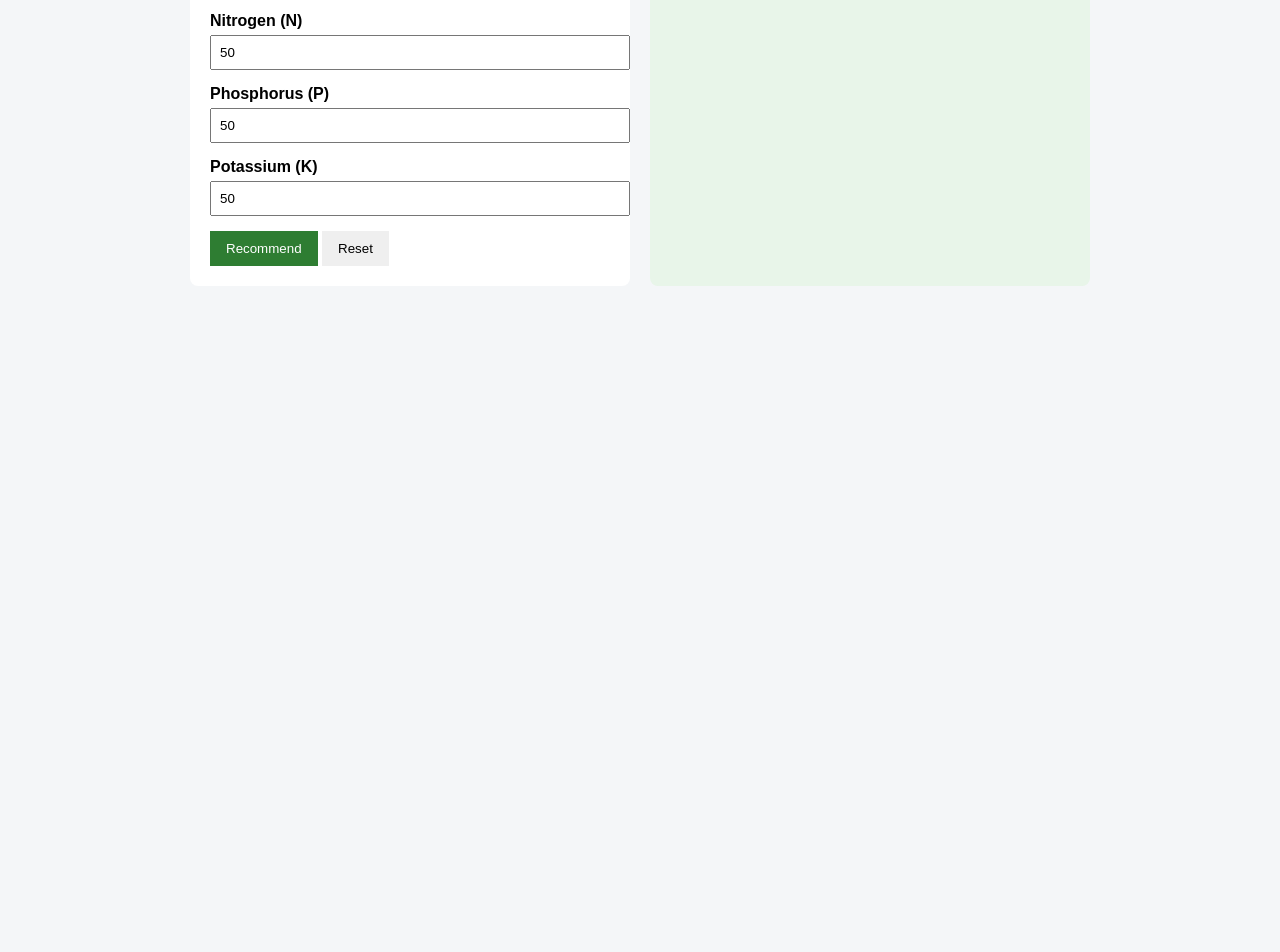
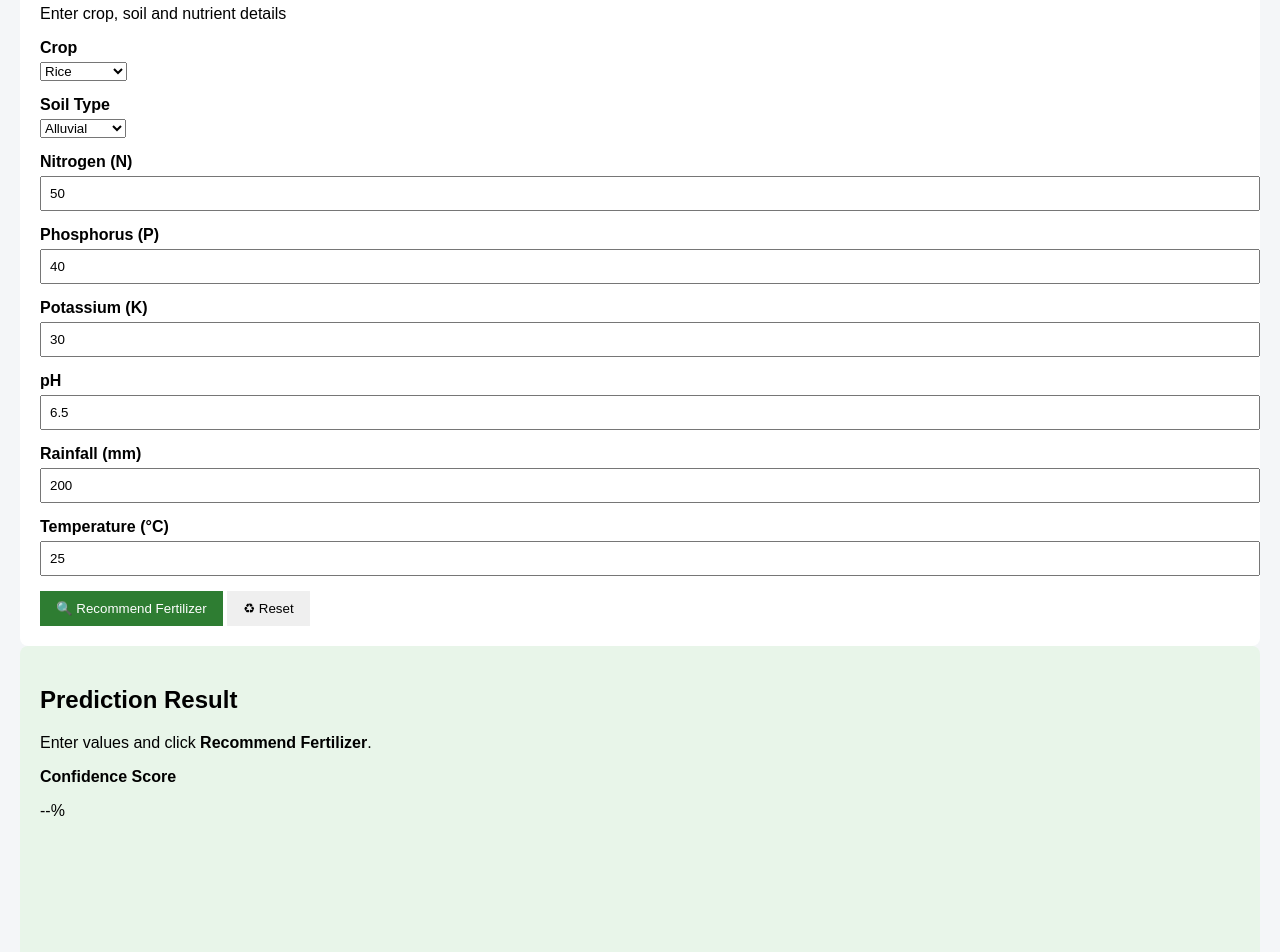
Before and after one commit to priya-sammal/KRISHIMITRA, a plain HTML site: page prediction_frontend/fertilizer/index.html in a window 1280 px wide. Shown: the part 252-1204 px from the top of the page. Before the commit the page ends 800 px from the top, so only its background shows below. Drawn offline with nearby package versions, Linux system fonts and the light colour scheme.

Commit message:
add the values of soil and crop

```diff
--- a/prediction_frontend/fertilizer/index.html
+++ b/prediction_frontend/fertilizer/index.html
@@ -1,50 +1,132 @@
 <!doctype html>
 <html lang="en">
+
 <head>
   <meta charset="utf-8" />
+  <title>KrishiMitra | Fertilizer Recommendation</title>
   <meta name="viewport" content="width=device-width,initial-scale=1" />
-  <title>Fertilizer Recommendation</title>
   <link rel="stylesheet" href="css/style.css">
+  <link href="https://fonts.googleapis.com/css2?family=Poppins:wght@300;400;500;600;700&display=swap" rel="stylesheet">
 </head>
+
 <body>
 
-  <div class="main-wrap">
-    <div class="card">
-      <h1>Fertilizer Recommendation</h1>
-      <p class="lead">Enter soil values and crop name</p>
+  <header class="topbar">
+    <div class="brand">
+      <h1>🌾 KrishiMitra</h1>
+      <p>Smart Crop & Fertilizer Recommendation System</p>
+      <p class="college">Final Year Project | Graphic Era Hill University</p>
+    </div>
+  </header>
+
+  <main class="container">
+    <div class="card form-card">
+      <h2>Fertilizer Recommendation</h2>
+      <p class="subtitle">Enter crop, soil and nutrient details</p>
+
+      <div class="grid">
+        <div class="form-group">
+          <label>Crop</label>
+          <select id="crop">
+            <option value="rice">Rice</option>
+            <option value="wheat">Wheat</option>
+            <option value="maize">Maize</option>
+            <option value="banana">Banana</option>
+            <option value="cotton">Cotton</option>
+            <option value="sugarcane">Sugarcane</option>
+            <option value="tomato">Tomato</option>
+            <option value="potato">Potato</option>
+            <option value="onion">Onion</option>
+            <option value="soybean">Soybean</option>
+            <!-- (You can add all others later if you want) -->
+          </select>
+        </div>
 
         <div class="form-group">
-        <label>Crop Name</label>
-        <input type="text" id="crop" placeholder="e.g. Rice, Wheat" />
+          <label>Soil Type</label>
+          <select id="soil">
+            <option value="alluvial">Alluvial</option>
+            <option value="black">Black</option>
+            <option value="clay loam">Clay Loam</option>
+            <option value="clayey">Clayey</option>
+            <option value="coastal">Coastal</option>
+            <option value="laterite">Laterite</option>
+            <option value="red">Red</option>
+            <option value="sandy">Sandy</option>
+            <option value="silty clay">Silty Clay</option>
+          </select>
         </div>
 
         <div class="form-group">
           <label>Nitrogen (N)</label>
-        <input type="number" id="nitrogen" value="50" />
+          <input type="number" id="nitrogen" value="50">
         </div>
 
         <div class="form-group">
           <label>Phosphorus (P)</label>
-        <input type="number" id="phosphorus" value="50" />
+          <input type="number" id="phosphorus" value="40">
         </div>
 
         <div class="form-group">
           <label>Potassium (K)</label>
-        <input type="number" id="potassium" value="50" />
+          <input type="number" id="potassium" value="30">
+        </div>
+
+        <div class="form-group">
+          <label>pH</label>
+          <input type="number" step="0.1" id="ph" value="6.5">
+        </div>
+
+        <div class="form-group">
+          <label>Rainfall (mm)</label>
+          <input type="number" step="0.1" id="rainfall" value="200">
+        </div>
+
+        <div class="form-group">
+          <label>Temperature (°C)</label>
+          <input type="number" step="0.1" id="temperature" value="25">
+        </div>
       </div>
 
       <div class="actions">
-        <button id="predictBtn" class="btn primary">Recommend</button>
-        <button id="resetBtn" class="btn">Reset</button>
+        <button id="predictBtn" class="btn primary">🔍 Recommend Fertilizer</button>
+        <button id="resetBtn" class="btn secondary">♻ Reset</button>
       </div>
     </div>
 
     <div class="card result-card">
-      <h2>Result</h2>
-      <div id="result">Enter values and click Recommend.</div>
-    </div>
+      <h2>Prediction Result</h2>
+
+      <!-- Loader -->
+      <div id="loader" class="loader hidden"></div>
+
+      <!-- Result -->
+      <div id="result" class="result-box">
+        Enter values and click <b>Recommend Fertilizer</b>.
       </div>
 
+      <!-- Confidence Chart -->
+      <div class="confidence-section">
+        <p><b>Confidence Score</b></p>
+        <div class="confidence-bar-bg">
+          <div id="confidenceBar" class="confidence-bar"></div>
+        </div>
+        <p id="confidenceText">--%</p>
+      </div>
+
+      <!-- Chart -->
+      <div class="chart-section">
+        <canvas id="resultChart"></canvas>
+      </div>
+
+    </div>
+  </main>
+
+  <footer class="footer">
+    <p>© 2026 KrishiMitra | Final Year B.Tech Project</p>
+  </footer>
+  <script src="https://cdn.jsdelivr.net/npm/chart.js"></script>
   <script src="js/script.js"></script>
 </body>
+
 </html>
```
Lines whose indentation alone changed are shown as unchanged.
